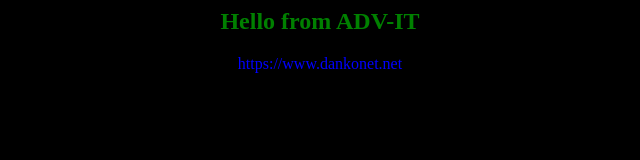
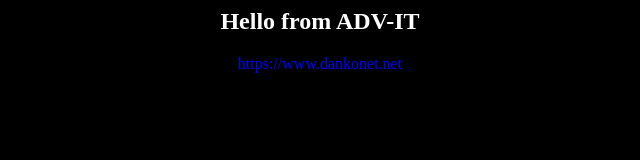
Before and after one commit to kdimail/app-for-jenkins, a plain HTML site: page index.html in a window 1280 px wide. Shown: the whole page, without its empty margins (320-960 px from the left). Drawn offline with Linux system fonts and the light colour scheme.

Commit message:
cron test

```diff
--- a/index.html
+++ b/index.html
@@ -1,7 +1,7 @@
 <html>
 <body bgcolor=black>
 <center>
-<h2><font color=green>Hello from ADV-IT</font></h2>
+<h2><font color=white>Hello from ADV-IT</font></h2>
 
 <font color=blue>https://www.dankonet.net</font>
 
```
